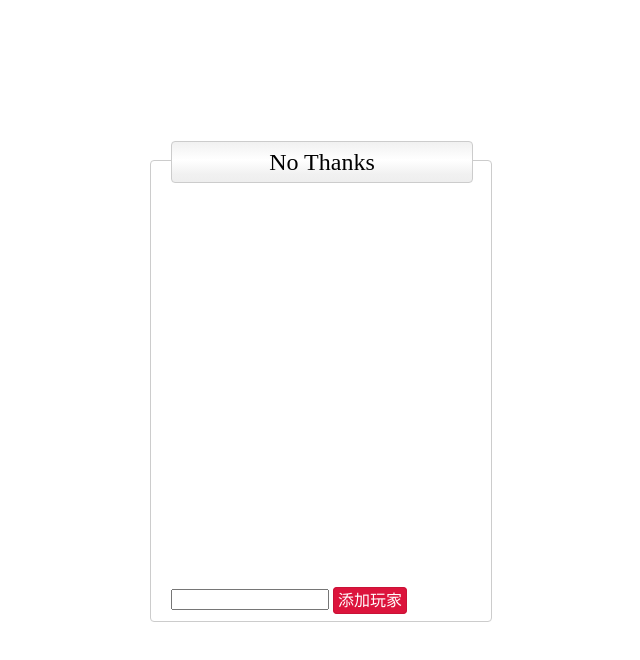
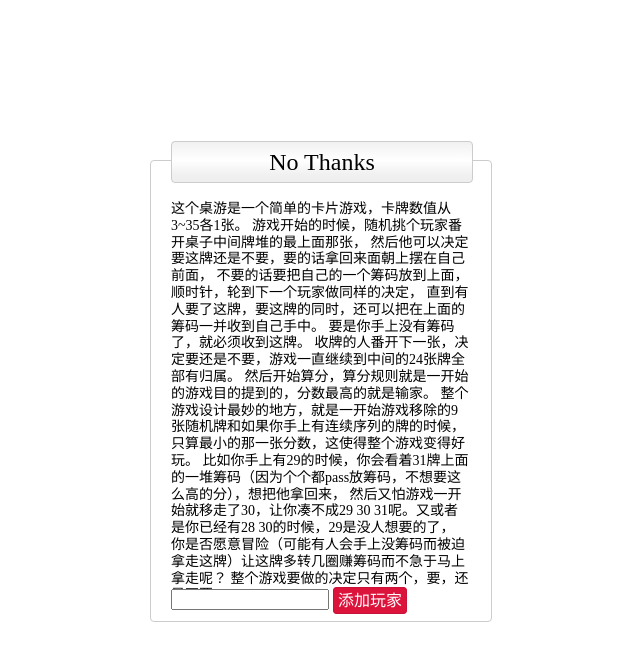
Before and after one commit to yellong/NoThanks, a plain HTML site: page index.html in a window 1280 px wide. Shown: the whole page, without its empty margins (300-940 px from the left). Drawn offline with Linux system fonts and the light colour scheme.

Commit message:
update description

```diff
--- a/index.html
+++ b/index.html
@@ -8,7 +8,23 @@
 
 <div id="p1">
     <h2>No Thanks</h2>
-    <ul class="player_list"></ul>
+    <ul class="player_list">
+        <p class="description">这个桌游是一个简单的卡片游戏，卡牌数值从3~35各1张。
+            游戏开始的时候，随机挑个玩家番开桌子中间牌堆的最上面那张，
+            然后他可以决定要这牌还是不要，要的话拿回来面朝上摆在自己前面，
+            不要的话要把自己的一个筹码放到上面，顺时针，轮到下一个玩家做同样的决定，
+            直到有人要了这牌，要这牌的同时，还可以把在上面的筹码一并收到自己手中。
+            要是你手上没有筹码了，就必须收到这牌。
+            收牌的人番开下一张，决定要还是不要，游戏一直继续到中间的24张牌全部有归属。
+            然后开始算分，算分规则就是一开始的游戏目的提到的，分数最高的就是输家。
+            整个游戏设计最妙的地方，就是一开始游戏移除的9张随机牌和如果你手上有连续序列的牌的时候，
+            只算最小的那一张分数，这使得整个游戏变得好玩。
+            比如你手上有29的时候，你会看着31牌上面的一堆筹码（因为个个都pass放筹码，不想要这么高的分），想把他拿回来，
+            然后又怕游戏一开始就移走了30，让你凑不成29 30 31呢。又或者是你已经有28 30的时候，29是没人想要的了，
+            你是否愿意冒险（可能有人会手上没筹码而被迫拿走这牌）让这牌多转几圈赚筹码而不急于马上拿走呢？
+            整个游戏要做的决定只有两个，要，还是不要。
+        </p>
+    </ul>
     <div class="add_wrap">
     <input type="text" class="player_name"/>
     <a class="add_player" href="##">添加玩家</a>
--- a/javascripts/event.js
+++ b/javascripts/event.js
@@ -31,7 +31,7 @@
         var player_name = name || $('input.player_name').val().replace(/^[\s]*|[\s]*$/g, '');
         if (player_name && !players.findWhere({name:player_name})) {
             players.add(new Player({ name:player_name }));
-            $('.player_list').append('<li>' + player_name + '<a href="##" style="display: none" class=del_btn>删除</a></li>');
+            $('.player_list').append('<li>玩家'+ players.length +' : ' + player_name + '<a href="##" style="display: none" class=del_btn>删除</a></li>');
         }
         $('input.player_name').val('');
         checkPlayer();
@@ -42,6 +42,11 @@
             $('.start_game').show();
             return true;
         } else {
+            if(players.length==0){
+                $('.description').show();
+            }else{
+                $('.description').hide();
+            }
             $('.start_game').hide();
             return false;
         }
--- a/sass/screen.scss
+++ b/sass/screen.scss
@@ -52,6 +52,11 @@ $p1-height: 400px;
     width: 100%;
     vertical-align: middle;
   }
+}
+
+.description{
+  font-size: 14px;
+  line-height: 1.2;
 }
 
 .player_list li{
```
Also changed, not shown: stylesheets/screen.css.
